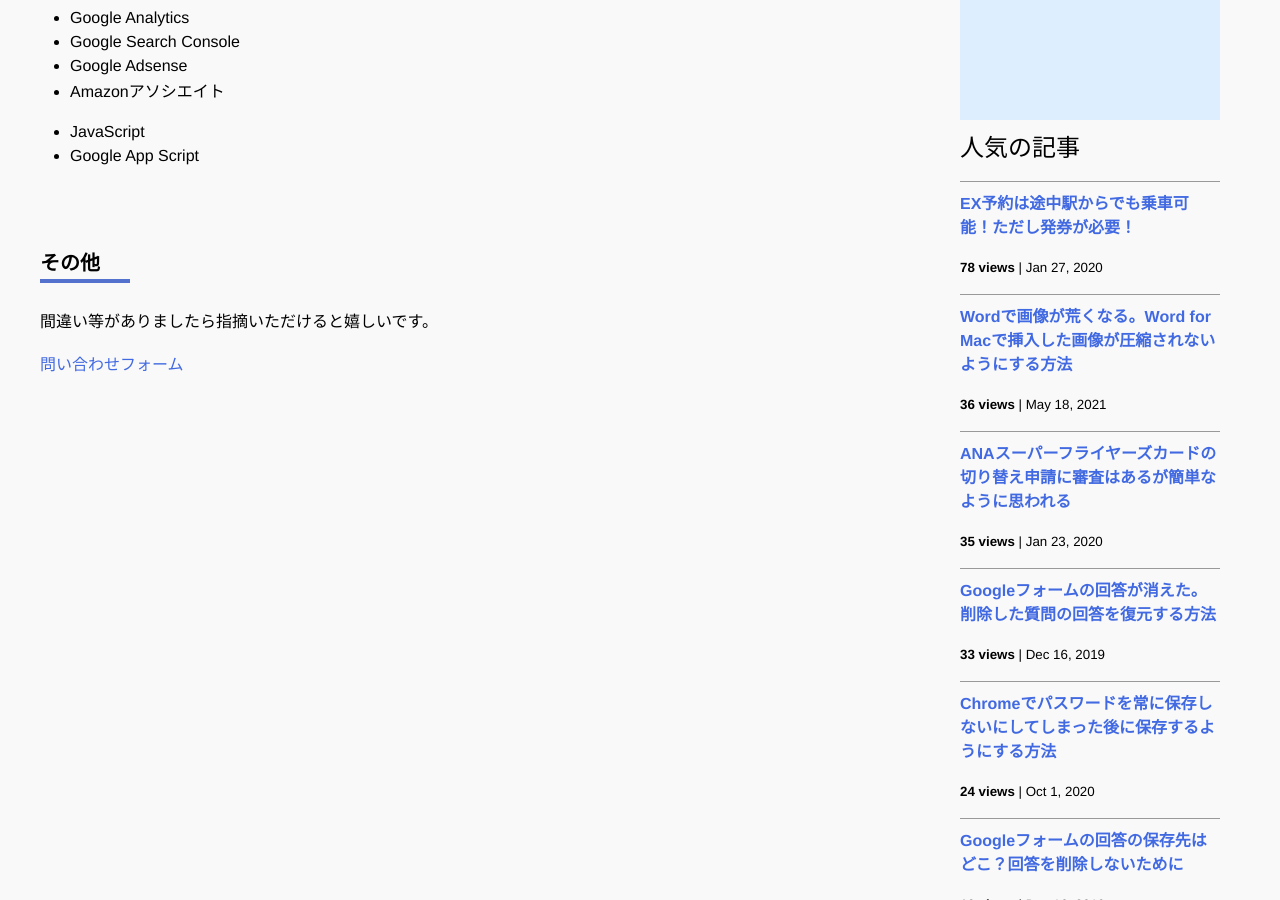
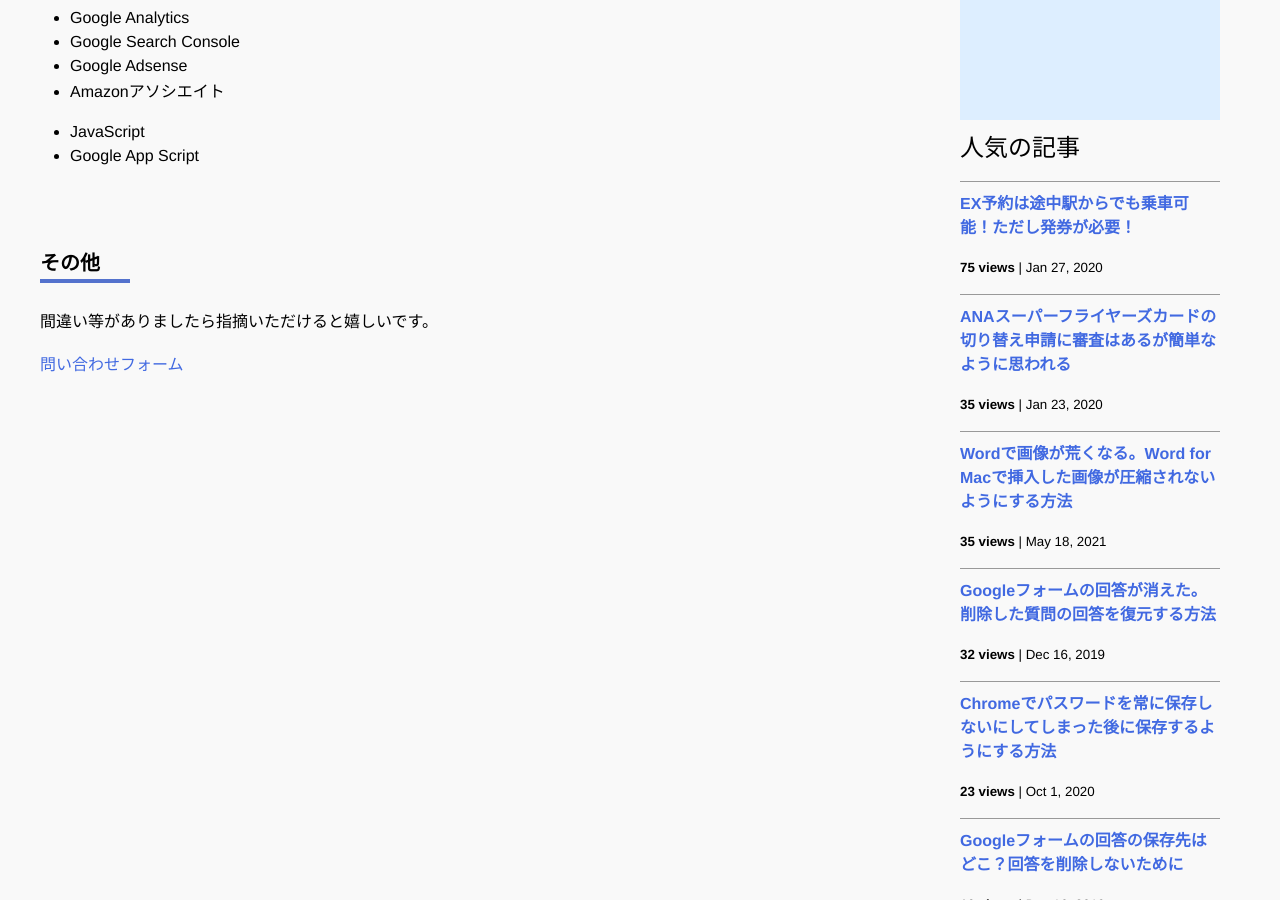
Before and after one commit to iwanaminami/shoyaiwaname, a Jekyll site: the page built from about.markdown, in a window 1280 px wide and 900 px high, scrolled down 693 px. Built offline with Jekyll 4.4.1, drawn with Linux system fonts in a browser that asks for light colours; nearby versions of some CDN libraries; comment, search, counter and statistics services are not loaded.

Commit message:
chore(ga): update _data/popularposts.yml 20260526-0052

```diff
--- a/_data/popularposts.yml
+++ b/_data/popularposts.yml
@@ -1,13 +1,13 @@
 side:
-  - view: 78
+  - view: 75
     url: "/2020/01/27/ex-rideontheway.html"
-  - view: 36
-    url: "/2021/05/18/image-compression-word.html"
   - view: 35
     url: "/2020/01/23/sfc-judge.html"
-  - view: 33
+  - view: 35
+    url: "/2021/05/18/image-compression-word.html"
+  - view: 32
     url: "/2019/12/16/restore-googleform.html"
-  - view: 24
+  - view: 23
     url: "/2020/10/01/googlepassword.html"
   - view: 11
     url: "/"
```
